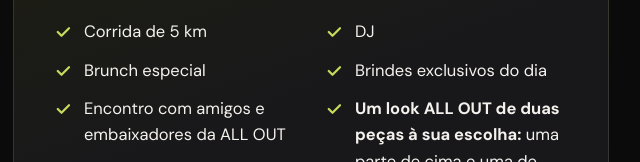
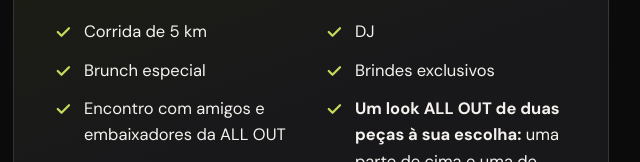
Before and after one commit to binoalbino/experienciallout, a plain HTML site: page index.html in a window 1280 px wide. Shown: the part 1138-1300 px from the top of the page, 329-969 px from the left. Drawn offline with Linux system fonts and the light colour scheme; a web font is replaced by a local one.

Commit message:
Update event list item for exclusive gifts
Replaced 'Brindes exclusivos do dia' with 'Brindes exclusivos' in the event list.

```diff
--- a/index.html
+++ b/index.html
@@ -202,7 +202,7 @@
         <li><svg width="18" height="18" viewBox="0 0 24 24" fill="none" stroke="#C9D95C" stroke-width="3" stroke-linecap="round" stroke-linejoin="round"><path d="M5 12l5 5L20 7"/></svg>Corrida de 5 km</li>
         <li><svg width="18" height="18" viewBox="0 0 24 24" fill="none" stroke="#C9D95C" stroke-width="3" stroke-linecap="round" stroke-linejoin="round"><path d="M5 12l5 5L20 7"/></svg>DJ</li>
         <li><svg width="18" height="18" viewBox="0 0 24 24" fill="none" stroke="#C9D95C" stroke-width="3" stroke-linecap="round" stroke-linejoin="round"><path d="M5 12l5 5L20 7"/></svg>Brunch especial</li>
-        <li><svg width="18" height="18" viewBox="0 0 24 24" fill="none" stroke="#C9D95C" stroke-width="3" stroke-linecap="round" stroke-linejoin="round"><path d="M5 12l5 5L20 7"/></svg>Brindes exclusivos do dia</li>
+        <li><svg width="18" height="18" viewBox="0 0 24 24" fill="none" stroke="#C9D95C" stroke-width="3" stroke-linecap="round" stroke-linejoin="round"><path d="M5 12l5 5L20 7"/></svg>Brindes exclusivos</li>
         <li><svg width="18" height="18" viewBox="0 0 24 24" fill="none" stroke="#C9D95C" stroke-width="3" stroke-linecap="round" stroke-linejoin="round"><path d="M5 12l5 5L20 7"/></svg>Encontro com amigos e embaixadores da ALL OUT</li>
         <li><svg width="18" height="18" viewBox="0 0 24 24" fill="none" stroke="#C9D95C" stroke-width="3" stroke-linecap="round" stroke-linejoin="round"><path d="M5 12l5 5L20 7"/></svg><span><strong>Um look ALL OUT de duas peças à sua escolha:</strong> uma parte de cima e uma de baixo, de qualquer modelo disponível no site</span></li>
       </ul>
```
